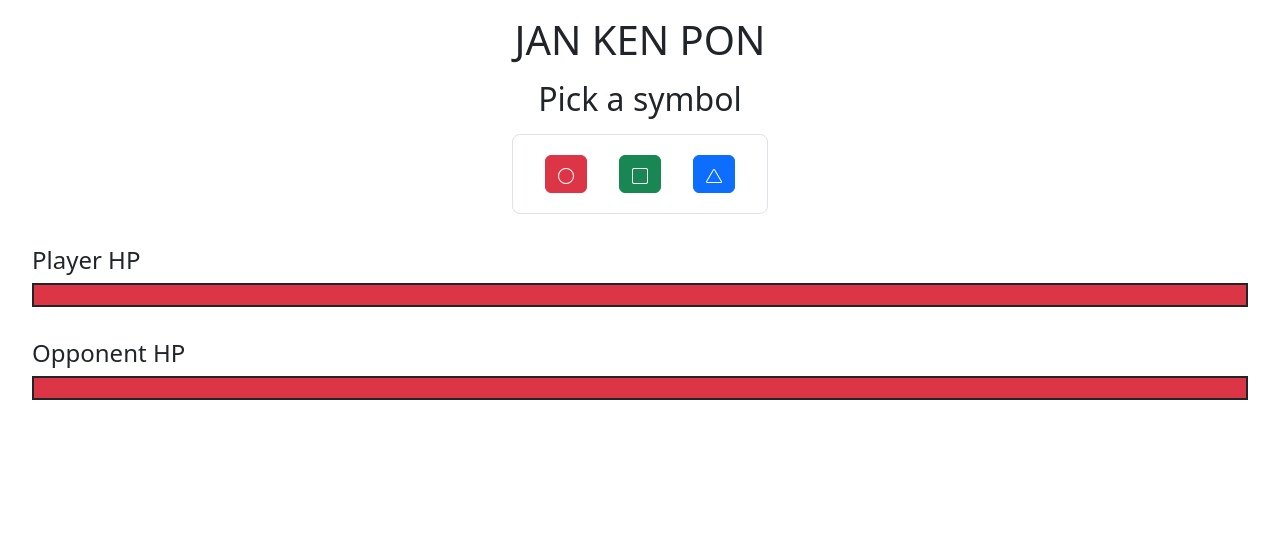
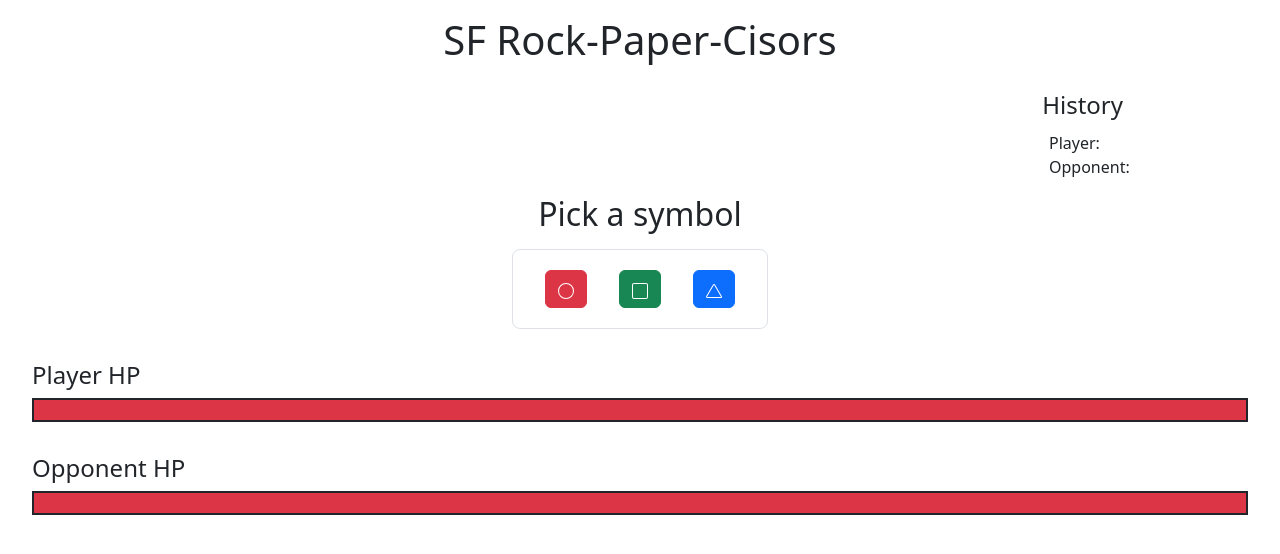
Before and after one commit to zouyos/street_fighter_rps, a React (Vite) app: page / in a window 1280 px wide. Shown: the top 554 px of the page. Built offline with nearby package versions, Linux system fonts and the light colour scheme.

Commit message:
history logic and display added

```diff
--- a/src/App.tsx
+++ b/src/App.tsx
@@ -4,28 +4,49 @@ import Button from './components/Button/Button';
 import Gauge from './components/Gauge/Gauge';
 import { Circle, Square, Triangle } from 'react-bootstrap-icons';
 
+const SYMBOLS = {
+  CIRCLE: 'circle',
+  SQUARE: 'square',
+  TRIANGLE: 'triangle',
+};
+
+const symbolMap: Record<string, JSX.Element> = {
+  [SYMBOLS.CIRCLE]: <Circle />,
+  [SYMBOLS.SQUARE]: <Square />,
+  [SYMBOLS.TRIANGLE]: <Triangle />,
+};
+
 function App() {
-  const [selectedSymbol, setSelectedSymbol] = useState<
-    JSX.Element | undefined
-  >();
-  const [opponentChoice, setOpponentChoice] = useState<
-    JSX.Element | undefined
-  >();
+  const [selectedSymbol, setSelectedSymbol] = useState<string | undefined>();
+  const [opponentChoice, setOpponentChoice] = useState<string | undefined>();
   const [resultString, setResultString] = useState('');
-  const opponentPossibleChoices = [<Circle />, <Square />, <Triangle />];
   const [playerHP, setPlayerHP] = useState(100);
   const [opponentHP, setOpponentHP] = useState(100);
   const [round, setRound] = useState(0);
   const [game, setGame] = useState(true);
+  const [playerHistory, setPlayerHistory] = useState<JSX.Element[]>([]);
+  const [opponenHistory, setOpponentHistory] = useState<JSX.Element[]>([]);
 
-  const handleSymbolClick = (symbol: JSX.Element) => {
+  const handleSymbolClick = (symbol: string) => {
+    console.log(symbol);
+
     const rand = Math.floor(Math.random() * 3);
     setSelectedSymbol(symbol);
-    setOpponentChoice(opponentPossibleChoices[rand]);
+    setOpponentChoice(Object.keys(symbolMap)[rand]);
     setRound((prev) => prev + 1);
   };
 
+  const addToPlayerHistory = (symbol: string) => {
+    setPlayerHistory((prev) => [...prev, symbolMap[symbol]]);
+  };
+
+  const addToOpponentHistory = (symbol: JSX.Element) => {
+    setOpponentHistory((prev) => [...prev, symbol]);
+  };
+
   const handleRetryClick = () => {
+    setPlayerHistory([]);
+    setOpponentHistory([]);
     setPlayerHP(100);
     setOpponentHP(100);
     setRound(0);
@@ -41,14 +62,23 @@ function App() {
     if (game) {
       if (selectedSymbol === opponentChoice) {
         setResultString('DRAW');
+        addToPlayerHistory(selectedSymbol);
+        addToOpponentHistory(symbolMap[opponentChoice]);
       } else if (
-        (selectedSymbol === <Circle /> && opponentChoice === <Triangle />) ||
-        (selectedSymbol === <Square /> && opponentChoice === <Circle />) ||
-        (selectedSymbol === <Triangle /> && opponentChoice === <Square />)
+        (selectedSymbol === SYMBOLS.CIRCLE &&
+          opponentChoice === SYMBOLS.TRIANGLE) ||
+        (selectedSymbol === SYMBOLS.SQUARE &&
+          opponentChoice === SYMBOLS.CIRCLE) ||
+        (selectedSymbol === SYMBOLS.TRIANGLE &&
+          opponentChoice === SYMBOLS.SQUARE)
       ) {
+        addToPlayerHistory(selectedSymbol);
+        addToOpponentHistory(symbolMap[opponentChoice]);
         setOpponentHP((prev) => Math.max(prev - 20, 0));
         setResultString('Opponent loses 20 HP');
       } else {
+        addToPlayerHistory(selectedSymbol);
+        addToOpponentHistory(symbolMap[opponentChoice]);
         setPlayerHP((prev) => Math.max(prev - 20, 0));
         setResultString('You lose 20 HP');
       }
@@ -67,28 +97,53 @@ function App() {
 
   return (
     <div className='m-3'>
-      <h1 className='text-center my-3'>JAN KEN PON</h1>
+      <h1 className='text-center my-2'>SF Rock-Paper-Cisors</h1>
+      <div className={style.history}>
+        <p className={style.historyLabel}>History</p>
+        <div className={style.iconContainer}>
+          <span className={style.playerHistoryLabel}>Player:</span>
+          {playerHistory
+            .slice(-3)
+            .reverse()
+            .map((item, index) => (
+              <span key={index} className='icon-inline'>
+                {item}{' '}
+              </span>
+            ))}
+        </div>
+        <div className={style.iconContainer}>
+          <span className='me-2'>Opponent:</span>
+          {opponenHistory
+            .slice(-3)
+            .reverse()
+            .map((item, index) => (
+              <span key={index} className='icon-inline'>
+                {item}{' '}
+              </span>
+            ))}
+        </div>
+      </div>
       <h2 className='text-center my-3'>Pick a symbol</h2>
       <div className={style.flexCenter}>
         <div
           className={`text-center p-3 border rounded rounded-3 ${style.flexCenter} ${style.fit}`}
         >
           <Button
-            label={<Circle />}
+            label={symbolMap[SYMBOLS.CIRCLE]}
             color='danger'
-            onClick={handleSymbolClick}
+            onClick={() => handleSymbolClick(SYMBOLS.CIRCLE)}
             game={game}
           />
           <Button
-            label={<Square />}
+            label={symbolMap[SYMBOLS.SQUARE]}
             color='success'
-            onClick={handleSymbolClick}
+            onClick={() => handleSymbolClick(SYMBOLS.SQUARE)}
             game={game}
           />
           <Button
-            label={<Triangle />}
+            label={symbolMap[SYMBOLS.TRIANGLE]}
             color='primary'
-            onClick={handleSymbolClick}
+            onClick={() => handleSymbolClick(SYMBOLS.TRIANGLE)}
             game={game}
           />
         </div>
@@ -97,14 +152,15 @@ function App() {
         {selectedSymbol && game ? (
           <>
             Your opponent plays:{' '}
-            <span className='icon-inline'>{opponentChoice}</span>.{' '}
+            <span className='icon-inline'>
+              {opponentChoice && symbolMap[opponentChoice]}
+            </span>{' '}
             {resultString}
           </>
         ) : (
           `${resultString}`
         )}
       </p>
-
       <Gauge label='Player' percent={playerHP} />
       <Gauge label='Opponent' percent={opponentHP} />
       <div className={style.flexCenter}>
--- a/src/style.module.css
+++ b/src/style.module.css
@@ -6,3 +6,24 @@
   display: flex;
   justify-content: center;
 }
+
+.history {
+  display: flex;
+  flex-direction: column;
+  align-items: flex-end;
+  margin: 15px;
+}
+
+.historyLabel {
+  margin: 8px 126px 8px 0;
+  font-size: 24px;
+}
+
+.iconContainer {
+  margin-left: 8px;
+  width: 200px;
+}
+
+.playerHistoryLabel {
+  margin-right: 36px;
+}
```
